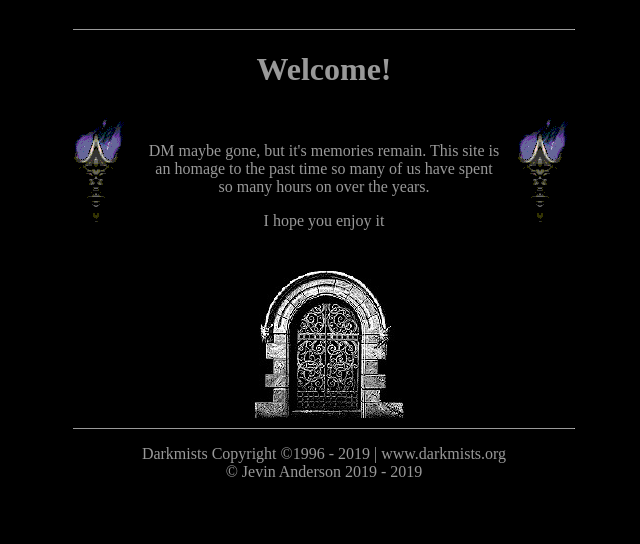
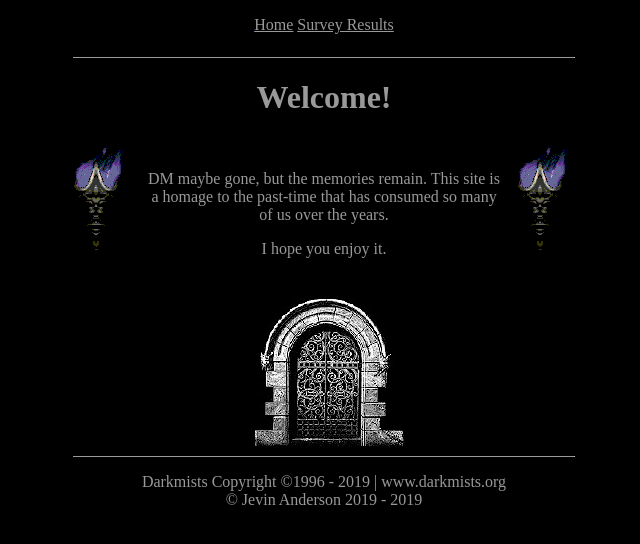
Before and after one commit to JevinAnderson/DM-Memorial, a Gatsby site: page / in a window 1280 px wide. Shown: the part 98-642 px from the top of the page, without its empty margins (316-956 px from the left). Built offline with nearby package versions, Linux system fonts and the light colour scheme; Gatsby itself is replaced by a stand-in of ours.

Commit message:
Initial Survey setup

```diff
--- a/package.json
+++ b/package.json
@@ -16,7 +16,8 @@
     "prop-types": "^15.7.2",
     "react": "^16.11.0",
     "react-dom": "^16.11.0",
-    "react-helmet": "^5.2.1"
+    "react-helmet": "^5.2.1",
+    "react-minimal-pie-chart": "^5.0.2"
   },
   "devDependencies": {
     "gatsby-cli": "^2.8.13",
--- a/src/components/header.js
+++ b/src/components/header.js
@@ -24,7 +24,7 @@ const Banner = () => {
 const Header = () => (
   <header className={styles.header}>
     <Link to="/">
-      <Banner></Banner>
+      <Banner />
     </Link>
   </header>
 );
--- a/src/components/layout.js
+++ b/src/components/layout.js
@@ -7,39 +7,45 @@
 
 import React from "react";
 import PropTypes from "prop-types";
-import { useStaticQuery, graphql } from "gatsby";
 
 import Header from "./header";
 import "./layout.css";
 import styles from "./layout.module.css";
+import Navigation from "./navigation";
 
-const Layout = ({ children }) => {
-  const data = useStaticQuery(graphql`
-    query SiteTitleQuery {
-      site {
-        siteMetadata {
-          title
+const Layout = ({ children, navigation }) => (
+  <>
+    <Header />
+    <div>
+      {navigation ? (
+        navigation
+      ) : (
+        <Navigation
+          links={[
+            {
+              href: "/",
+              text: "Home"
+            },
+            {
+              href: "/survey/",
+              text: "Survey Results"
             }
-      }
-    }
-  `);
-
-  return (
-    <>
-      <Header siteTitle={data.site.siteMetadata.title} />
-      <div>
+          ]}
+        />
+      )}
       <main>{children}</main>
       <footer className={styles.footer}>
-          Darkmists Copyright ©1996 - {new Date().getFullYear()} | www.darkmists.org
+        Darkmists Copyright ©1996 - {new Date().getFullYear()} |
+        www.darkmists.org
         <br />© Jevin Anderson 2019 - {new Date().getFullYear()}
       </footer>
     </div>
   </>
 );
-};
 
 Layout.propTypes = {
-  children: PropTypes.node.isRequired
+  children: PropTypes.node.isRequired,
+  navigation: PropTypes.node
 };
 
 export default Layout;
--- /dev/null
+++ b/src/components/navigation.js
@@ -0,0 +1,38 @@
+import React from "react";
+import PropTypes from "prop-types";
+import { Link } from "gatsby";
+
+import styles from "./navigation.module.css";
+
+const Navigation = ({ links }) => (
+  <div className={styles.navigationContainer}>
+    <table className={styles.navigationTable}>
+      <tbody>
+        <tr>
+          {links.map(link => (
+            <td key={link.href}>
+              <Link to={link.href}>
+                <a href={link.href} className={styles.link}>
+                  {link.text}
+                </a>
+              </Link>
+            </td>
+          ))}
+        </tr>
+      </tbody>
+    </table>
+  </div>
+);
+
+Navigation.propTypes = {
+  links: PropTypes.arrayOf(
+    PropTypes.shape({
+      href: PropTypes.string,
+      text: PropTypes.string
+    })
+  )
+};
+
+Navigation.defaultProps = {};
+
+export default Navigation;
--- /dev/null
+++ b/src/components/navigation.module.css
@@ -0,0 +1,11 @@
+.navigationContainer {
+  text-align: center;
+}
+
+.navigationTable {
+  display: inline-block;
+}
+
+.link {
+  color: #999999;
+}
--- a/src/pages/index.js
+++ b/src/pages/index.js
@@ -2,7 +2,6 @@ import React from "react";
 import { Link } from "gatsby";
 
 import Layout from "../components/layout";
-import Image from "../components/image";
 import SEO from "../components/seo";
 import Container from "../components/container";
 import styles from "./index.module.css";
@@ -23,11 +22,10 @@ const IndexPage = () => (
           </div>
           <div className={styles.center}>
             <p>
-              DM maybe gone, but it's memories remain. This site is an homage to
-              the past time so many of us have spent so many hours on over the
-              years.
+              DM maybe gone, but the memories remain. This site is a homage to
+              the past-time that has consumed so many of us over the years.
             </p>
-            <p>I hope you enjoy it</p>
+            <p>I hope you enjoy it.</p>
           </div>
           <div className={styles.right}>
             <CirdanTorch />
--- a/src/pages/valhalla/index.js
+++ b/src/pages/valhalla/index.js
@@ -1,8 +1,6 @@
 import React from "react";
-import { Link } from "gatsby";
 
 import Layout from "../../components/layout";
-import Image from "../../components/image";
 import SEO from "../../components/seo";
 import Container from "../../components/container";
 import styles from "../index.module.css";
```
Also changed, not shown: src/components/survey-layout.js (added, +30 -0 lines), src/pages/survey/index.js (added, +31 -0 lines). Lines whose indentation alone changed are shown as unchanged.
